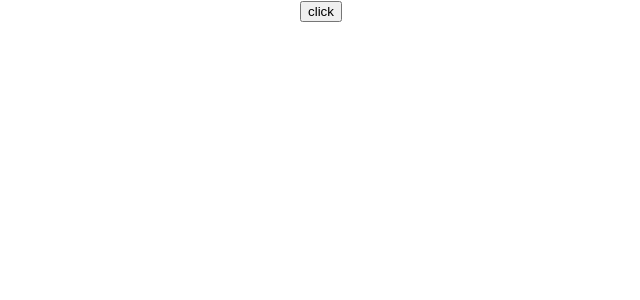
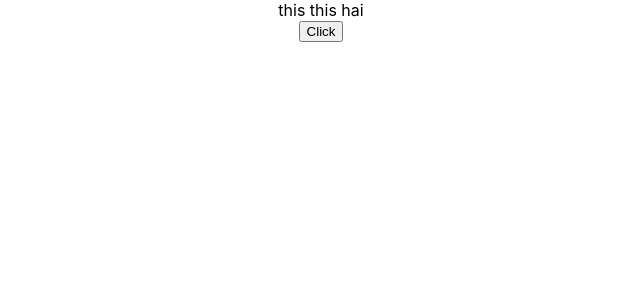
Before and after one commit to sajith-1992/react-, a React (Create React App) app: page / in a window 1280 px wide. Shown: the top 300 px of the page, without its empty margins (319-959 px from the left). Built offline with nearby package versions, Linux system fonts and the light colour scheme.

Commit message:
bind.(this) method

```diff
--- a/src/App.js
+++ b/src/App.js
@@ -7,6 +7,8 @@
 import Counter from './components/Counter';
 import Decon from './components/Destructuringporps'
 import FunctionClick from './components/FunctionClick';
+import ClassClick from './components/ClassClick';
+import Event from './components/Event';
 
 
 
@@ -17,7 +19,9 @@
      {/* <Counter/>
      <Decon name="sajith" heroName="hello"></Decon>
      <Class name="whiernsdklfnlkasjdflkj"></Class> */}
-     <FunctionClick/>
+     {/* <FunctionClick/>
+     <ClassClick /> */}
+     <Event/>
     </div>
   );
 }
--- /dev/null
+++ b/src/components/ClassClick.js
@@ -0,0 +1,18 @@
+import React, { Component } from 'react'
+
+export class ClassClick extends Component {
+
+ clickHandler(){
+console.log("clickHandler")
+}
+  render() {
+    return (
+      <div>
+        <button  onClick={this.clickHandler} >compnentclick</button>
+
+        </div>
+    )
+  }
+}
+
+export default ClassClick
--- /dev/null
+++ b/src/components/Event.js
@@ -0,0 +1,31 @@
+import React, { Component } from 'react'
+
+ class Event extends Component {
+  constructor(props) {
+    super(props)
+
+    this.state = {
+       message:'hai'
+    }
+  }
+  changemessage(){
+    this.setState({
+        message : "thankyou for connection"
+    })
+  }
+
+  render() {
+    return (
+
+      <div>
+        <hai>this  this {this.state.message}</hai>
+        <br></br>
+
+        <button onClick={this.changemessage.bind(this)} >Click</button>
+
+    </div>
+    )
+  }
+}
+
+export default Event
```
